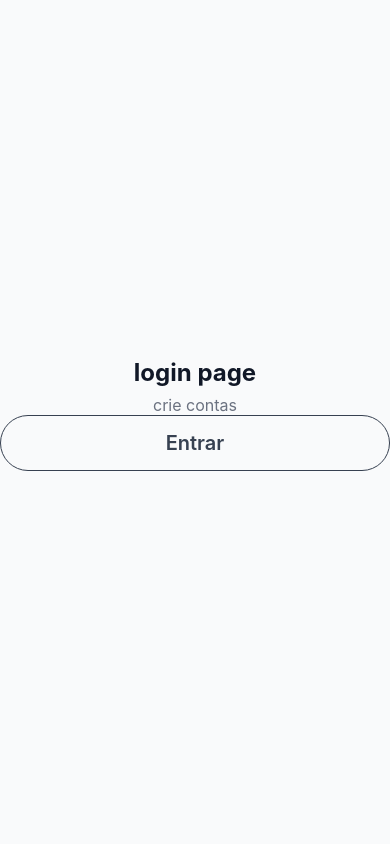
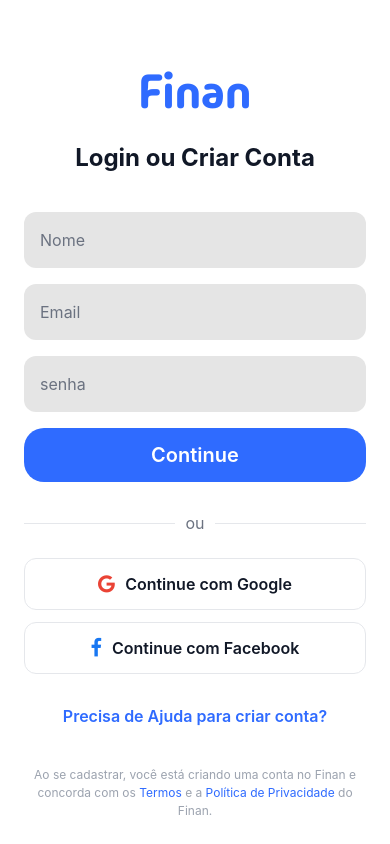
Before and after one commit to felipetaua/Finan, a React Native app: screen /Login in a window 390 px wide. Built offline with nearby package versions, Linux system fonts and the light colour scheme; no server answers.

Commit message:
adicionando tela de login do app, criando os componentes de de input

```diff
--- a/src/components/common/Button.js
+++ b/src/components/common/Button.js
@@ -1,17 +1,34 @@
 import React from 'react';
-import { StyleSheet, TouchableOpacity, Text } from 'react-native';
+import { StyleSheet, TouchableOpacity, Text, View } from 'react-native';
 import { theme } from '../../theme/theme';
 
-const Button = ({ onPress, title, type = 'primary' }) => {
-    const buttonStyle = type === 'secondary' ? styles.buttonSecondary : styles.buttonPrimary;
-    const textStyle = type === 'secondary' ? styles.buttonTextSecondary : styles.buttonTextPrimary;
+const Button = ({ onPress, title, type = 'primary', icon }) => {
+    let buttonStyle;
+    let textStyle;
+
+    switch (type) {
+        case 'secondary':
+            buttonStyle = styles.buttonSecondary;
+            textStyle = styles.buttonTextSecondary;
+            break;
+        case 'outline':
+            buttonStyle = styles.buttonOutline;
+            textStyle = styles.buttonTextOutline;
+            break;
+        default:
+            buttonStyle = styles.buttonPrimary;
+            textStyle = styles.buttonTextPrimary;
+    }
 
     return (
         <TouchableOpacity
             style={buttonStyle}
             onPress={onPress}
         >
-            <Text style={textStyle}>{title}</Text>
+            <View style={styles.content}>
+                {icon && <View style={styles.iconContainer}>{icon}</View>}
+                <Text style={textStyle}>{title}</Text>
+            </View>
         </TouchableOpacity>
     );
 }
@@ -20,7 +37,7 @@
     buttonPrimary: {
         backgroundColor: theme.colors.primary,
         paddingVertical: 15,
-        borderRadius: theme.radius.full,
+        borderRadius: theme.radius.lg,
         width: '100%',
         marginBottom: 16,
     },
@@ -29,9 +46,18 @@
         borderColor: theme.colors.grayLight,
         borderWidth: 1,
         paddingVertical: 15,
-        borderRadius: theme.radius.full,
+        borderRadius: theme.radius.lg,
         width: '100%',
         marginBottom: 16,
+    },
+    buttonOutline: {
+        backgroundColor: theme.colors.surface,
+        borderColor: '#E5E7EB',
+        borderWidth: 1,
+        paddingVertical: 15,
+        borderRadius: theme.radius.md,
+        width: '100%',
+        marginBottom: 12,
     },
     buttonTextPrimary: {
         color: theme.colors.surface,
@@ -45,6 +71,20 @@
         fontWeight: '600',
         textAlign: 'center',
     },
+    buttonTextOutline: {
+        color: theme.colors.textPrimary,
+        fontSize: theme.fontSizes.md,
+        fontWeight: '600',
+        textAlign: 'center',
+    },
+    content: {
+        flexDirection: 'row',
+        alignItems: 'center',
+        justifyContent: 'center',
+    },
+    iconContainer: {
+        marginRight: 10,
+    },
 })
 
 export default Button;
--- /dev/null
+++ b/src/components/common/Input.js
@@ -0,0 +1,38 @@
+import React from 'react';
+import { StyleSheet, TextInput, View } from 'react-native';
+import { theme } from '../../theme/theme';
+
+const Input = ({ placeholder, secureTextEntry, value, onChangeText, keyboardType }) => {
+    return (
+        <View style={styles.container}>
+            <TextInput
+                style={styles.input}
+                placeholder={placeholder}
+                placeholderTextColor={theme.colors.textSecondary}
+                secureTextEntry={secureTextEntry}
+                value={value}
+                onChangeText={onChangeText}
+                keyboardType={keyboardType}
+                autoCapitalize="none"
+            />
+        </View>
+    );
+}
+
+const styles = StyleSheet.create({
+    container: {
+        width: '100%',
+        height: 56,
+        backgroundColor: '#E5E5E5', // Matching the light grey background in image
+        borderRadius: theme.radius.md,
+        paddingHorizontal: 16,
+        marginBottom: 16,
+        justifyContent: 'center',
+    },
+    input: {
+        fontSize: theme.fontSizes.md,
+        color: theme.colors.textPrimary,
+    },
+})
+
+export default Input;
--- a/src/navigation/AuthStackNavigator.js
+++ b/src/navigation/AuthStackNavigator.js
@@ -2,7 +2,6 @@
 import { createStackNavigator } from '@react-navigation/stack';
 import WelcomeScreen from '../screens/welcome/WelcomeScreen';
 import LoginScreen from '../screens/auth/LoginScreen';
-import SignUpScreen from '../screens/auth/SignUpScreen';
 import StepScreen1 from '../screens/onBoarding/StepScreen-1';
 import StepScreen2 from '../screens/onBoarding/StepScreen-2';
 import StepScreen3 from '../screens/onBoarding/StepScreen-3';
@@ -20,7 +19,6 @@
         >
             <Stack.Screen name="Welcome" component={WelcomeScreen} />
             <Stack.Screen name="Login" component={LoginScreen} />
-            <Stack.Screen name="SignUp" component={SignUpScreen} />
             <Stack.Screen name="StepScreen1" component={StepScreen1} />
             <Stack.Screen name="StepScreen2" component={StepScreen2} />
             <Stack.Screen name="StepScreen3" component={StepScreen3} />
--- a/src/screens/auth/LoginScreen.js
+++ b/src/screens/auth/LoginScreen.js
@@ -1,36 +1,157 @@
-import React from 'react';
-import { View, Text, StyleSheet } from 'react-native';
-import Button from '../../components/common/Button'
+import React, { useState } from 'react';
+import { View, Text, StyleSheet, TouchableOpacity, ScrollView } from 'react-native';
+import { useSafeAreaInsets } from 'react-native-safe-area-context';
+import { theme } from '../../theme/theme';
+import Button from '../../components/common/Button';
+import Input from '../../components/common/Input';
+import { FontAwesome } from '@expo/vector-icons';
 
-export default function LoginScreen ({navigation}) {
+export default function LoginScreen({ navigation }) {
+    const insets = useSafeAreaInsets();
+    const [name, setName] = useState('');
+    const [email, setEmail] = useState('');
+    const [password, setPassword] = useState('');
+
     return (
-        <View style={styles.container}>
-            <Text style={styles.title}>login page</Text>
-            <Text style={styles.subtitle}>crie contas</Text>
-            <Button
-                onPress={() => {}}
-                title="Entrar"
-                type='secondary'
-            />
+        <View style={[styles.safeArea, { paddingTop: insets.top }]}>
+            <ScrollView contentContainerStyle={styles.container} showsVerticalScrollIndicator={false}>
+                <View style={styles.header}>
+                    <Text style={styles.logo}>Finan</Text>
+                    <Text style={styles.title}>Login ou Criar Conta</Text>
+                </View>
+
+                <View style={styles.form}>
+                    <Input
+                        placeholder="Nome"
+                        value={name}
+                        onChangeText={setName}
+                    />
+                    <Input
+                        placeholder="Email"
+                        value={email}
+                        onChangeText={setEmail}
+                        keyboardType="email-address"
+                    />
+                    <Input
+                        placeholder="senha"
+                        value={password}
+                        onChangeText={setPassword}
+                        secureTextEntry
+                    />
+
+                    <Button
+                        title="Continue"
+                        onPress={() => {}}
+                    />
+                </View>
+
+                <View style={styles.separatorContainer}>
+                    <View style={styles.separatorLine} />
+                    <Text style={styles.separatorText}>ou</Text>
+                    <View style={styles.separatorLine} />
+                </View>
+
+                <View style={styles.socialButtons}>
+                    <Button
+                        title="Continue com Google"
+                        type="outline"
+                        onPress={() => {}}
+                        icon={<FontAwesome name="google" size={20} color="#EA4335" />}
+                    />
+                    <Button
+                        title="Continue com Facebook"
+                        type="outline"
+                        onPress={() => {}}
+                        icon={<FontAwesome name="facebook" size={20} color="#1877F2" />}
+                    />
+                </View>
+
+                <TouchableOpacity style={styles.helpLink}>
+                    <Text style={styles.helpText}>Precisa de Ajuda para criar conta?</Text>
+                </TouchableOpacity>
+
+                <View style={styles.footer}>
+                    <Text style={styles.footerText}>
+                        Ao se cadastrar, você está criando uma conta no Finan e concorda com os{' '}
+                        <Text style={styles.footerLink}>Termos</Text> e a{' '}
+                        <Text style={styles.footerLink}>Política de Privacidade</Text> do Finan.
+                    </Text>
+                </View>
+            </ScrollView>
         </View>
     );
-};
+}
 
 const styles = StyleSheet.create({
+    safeArea: {
+        flex: 1,
+        backgroundColor: theme.colors.surface,
+    },
     container: {
-        flex: 1,
-        backgroundColor: '#F9FAFB',
+        flexGrow: 1,
+        paddingHorizontal: 24,
+        paddingBottom: 24,
         alignItems: 'center',
-        justifyContent: 'center',
+    },
+    header: {
+        alignItems: 'center',
+        marginTop: 60,
+        marginBottom: 40,
+    },
+    logo: {
+        fontFamily: theme.fonts.title,
+        fontSize: 48,
+        color: theme.colors.primary,
+        marginBottom: 20,
     },
     title: {
-        fontSize: 24,
-        fontWeight: 'bold',
-        color: '#111827',
-        marginBottom: 8,
+        fontSize: theme.fontSizes.xl,
+        fontWeight: '700',
+        color: theme.colors.textPrimary,
     },
-    subtitle: {
-        fontSize: 16,
-        color: '#6B7280',
+    form: {
+        width: '100%',
+    },
+    separatorContainer: {
+        flexDirection: 'row',
+        alignItems: 'center',
+        marginVertical: 15,
+        width: '100%',
+    },
+    separatorLine: {
+        flex: 1,
+        height: 1,
+        backgroundColor: '#E5E7EB',
+    },
+    separatorText: {
+        color: theme.colors.textSecondary,
+        fontSize: theme.fontSizes.md,
+        marginHorizontal: 10,
+    },
+    socialButtons: {
+        width: '100%',
+        marginTop: 10,
+    },
+    helpLink: {
+        marginTop: 20,
+        marginBottom: 40,
+    },
+    helpText: {
+        color: theme.colors.primary,
+        fontSize: theme.fontSizes.md,
+        fontWeight: '600',
+    },
+    footer: {
+        marginTop: 'auto',
+        alignItems: 'center',
+    },
+    footerText: {
+        textAlign: 'center',
+        fontSize: 12,
+        color: '#9CA3AF',
+        lineHeight: 18,
+    },
+    footerLink: {
+        color: theme.colors.primary,
     },
 });
--- a/src/screens/auth/SignUpScreen.js
+++ /dev/null
@@ -1,32 +0,0 @@
-import React from 'react';
-import { View, Text, StyleSheet } from 'react-native';
-
-const SignUpScreen = () => {
-    return (
-        <View style={styles.container}>
-            <Text style={styles.title}>Criar Conta</Text>
-            <Text style={styles.subtitle}>Cadastre-se para começar</Text>
-        </View>
-    );
-};
-
-const styles = StyleSheet.create({
-    container: {
-        flex: 1,
-        backgroundColor: '#F9FAFB',
-        alignItems: 'center',
-        justifyContent: 'center',
-    },
-    title: {
-        fontSize: 24,
-        fontWeight: 'bold',
-        color: '#111827',
-        marginBottom: 8,
-    },
-    subtitle: {
-        fontSize: 16,
-        color: '#6B7280',
-    },
-});
-
-export default SignUpScreen;
```
